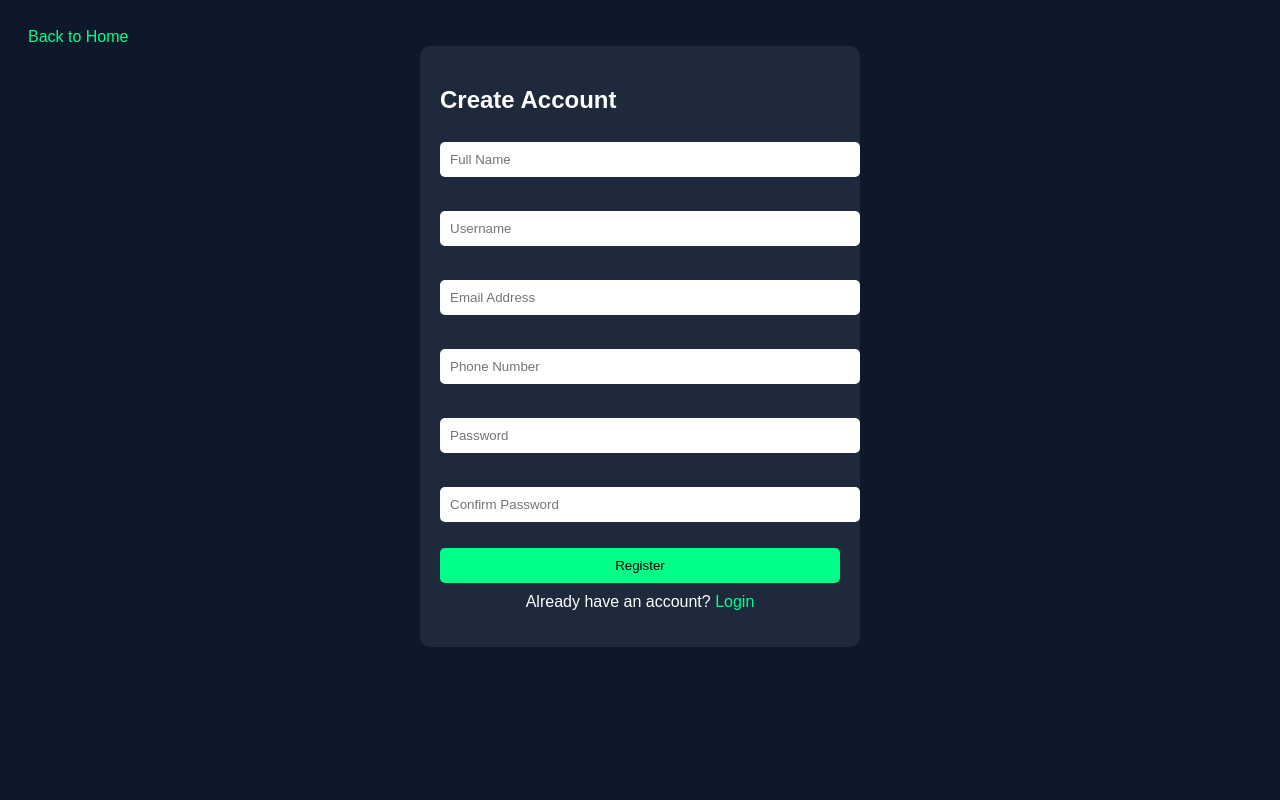
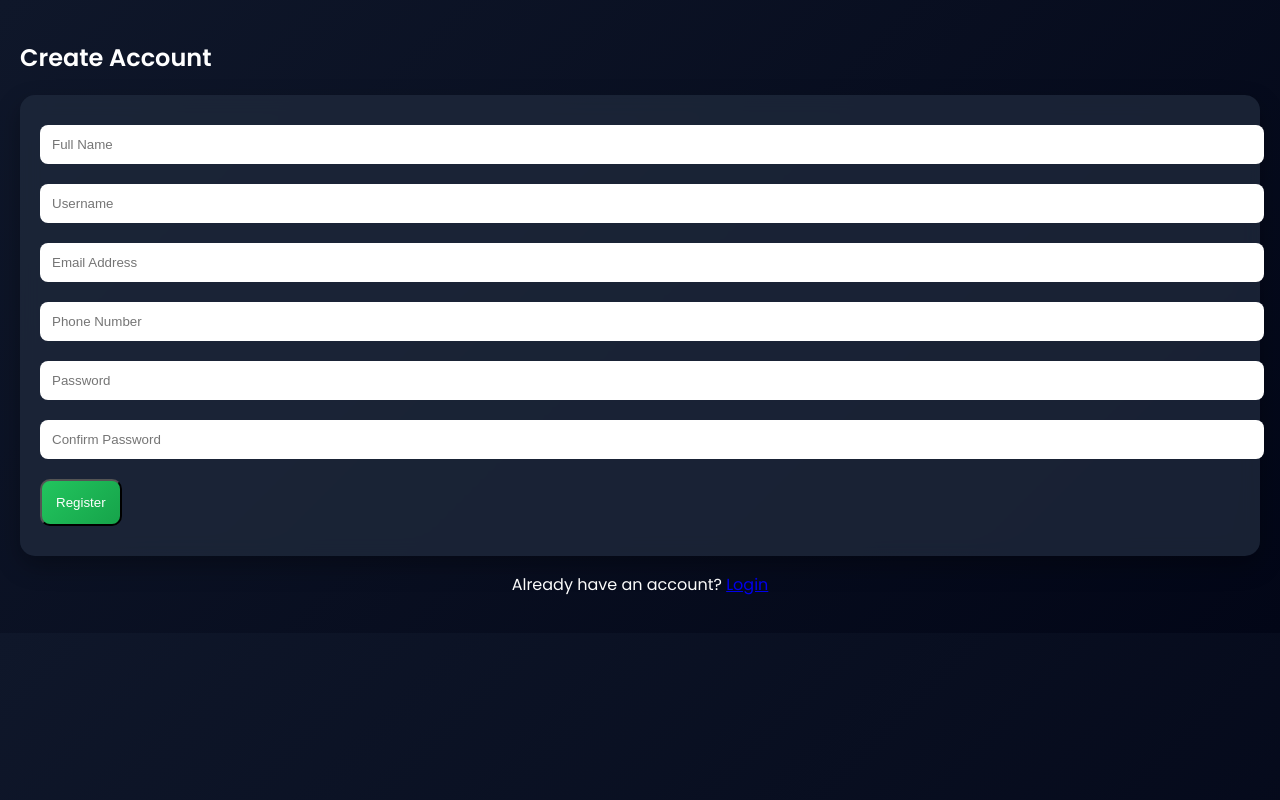
Before and after one commit to gregheading04-ui/securevest-website, a Flask app: page /register in a window 1280 px wide. Run offline with Flask 3, Linux system fonts and the light colour scheme.

Commit message:
Registration upgrade

```diff
--- a/templates/register.html
+++ b/templates/register.html
@@ -1,89 +1,28 @@
-<!DOCTYPE html>
-<html>
-<head>
-    <title>Register</title>
-    <style>
-        body {
-            font-family: Arial;
-            background: #0f172a;
-            color: white;
-            padding: 20px;
-        }
+{% extends "base.html" %}
+{% block content %}
 
-        .form-box {
-            max-width: 400px;
-            margin: auto;
-            background: #1e293b;
-            padding: 20px;
-            border-radius: 10px;
-        }
+<h2>Create Account</h2>
 
-        input {
-            width: 100%;
-            padding: 10px;
-            margin: 8px 0;
-            border-radius: 5px;
-            border: none;
-        }
-
-        button {
-            width: 100%;
-            padding: 10px;
-            background: #00ff88;
-            border: none;
-            border-radius: 5px;
-            cursor: pointer;
-        }
-
-        a {
-            color: #00ff88;
-            text-decoration: none;
-        }
-
-        .error {
-            color: red;
-            text-align: center;
-        }
-    </style>
-</head>
-<body>
-
-<a href="/"> Back to Home</a>
-
-<div class="form-box">
-    <h2>Create Account</h2>
-
-    {% if error %}
-        <p class="error">{{ error }}</p>
-    {% endif %}
-
-    <form method="POST">
-        {% if error %}
-    <p style="color: red; text-align: center;">{{ error }}</p>
-{% endif %}
+<div class="card">
 
 <form method="POST">
 
-    <input type="text" name="fullname" placeholder="Full Name" required><br><br>
+    <input type="text" name="fullname" placeholder="Full Name" required>
+    <input type="text" name="username" placeholder="Username" required>
+    <input type="email" name="email" placeholder="Email Address" required>
+    <input type="text" name="phone" placeholder="Phone Number" required>
 
-    <input type="text" name="username" placeholder="Username" required><br><br>
+    <input type="password" name="password" placeholder="Password" required>
+    <input type="password" name="confirm" placeholder="Confirm Password" required>
 
-    <input type="email" name="email" placeholder="Email Address" required><br><br>
-
-    <input type="text" name="phone" placeholder="Phone Number" required><br><br>
-
-    <input type="password" name="password" placeholder="Password" required><br><br>
-
-    <input type="password" name="confirm_password" placeholder="Confirm Password" required><br><br>
-
-    <button type="submit">Register</button>
+    <button class="btn" type="submit">Register</button>
 
 </form>
 
-    <p style="text-align:center; margin-top:10px;">
-        Already have an account? <a href="/login">Login</a>
-    </p>
 </div>
 
-</body>
-</html>
+<p style="text-align:center;">
+    Already have an account? <a href="/login">Login</a>
+</p>
+
+{% endblock %}
```
